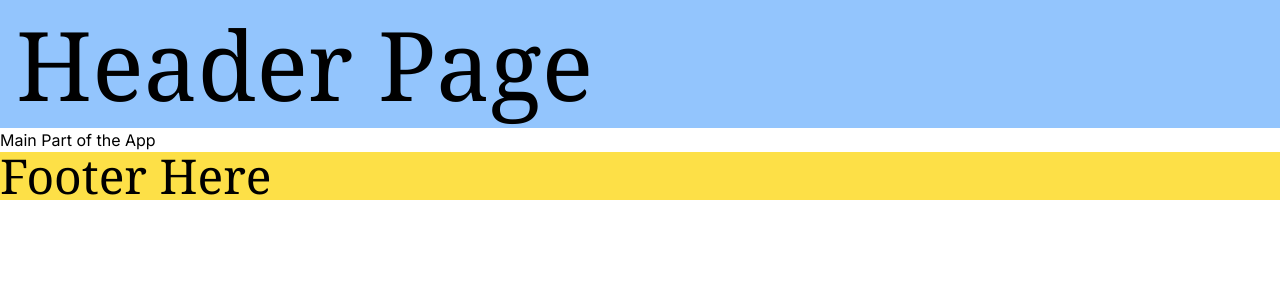
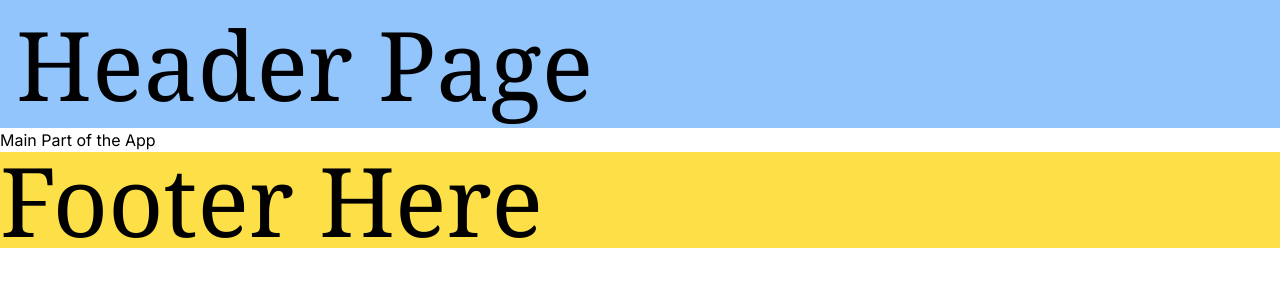
Before and after one commit to TomaszSarmata/nextjs-practice, a Next.js app: page / in a window 1280 px wide. Shown: the top 300 px of the page. Built offline with nearby package versions, Linux system fonts and the light colour scheme.

Commit message:
code clean-up

```diff
--- a/src/components/Footer.js
+++ b/src/components/Footer.js
@@ -3,7 +3,7 @@ import React from 'react';
 export default function Footer() {
   return (
     <div className="bg-yellow-300">
-      <h1 className="text-5xl font-serif">Footer Here</h1>
+      <h1 className="text-8xl font-serif">Footer Here</h1>
     </div>
   );
 }
```
